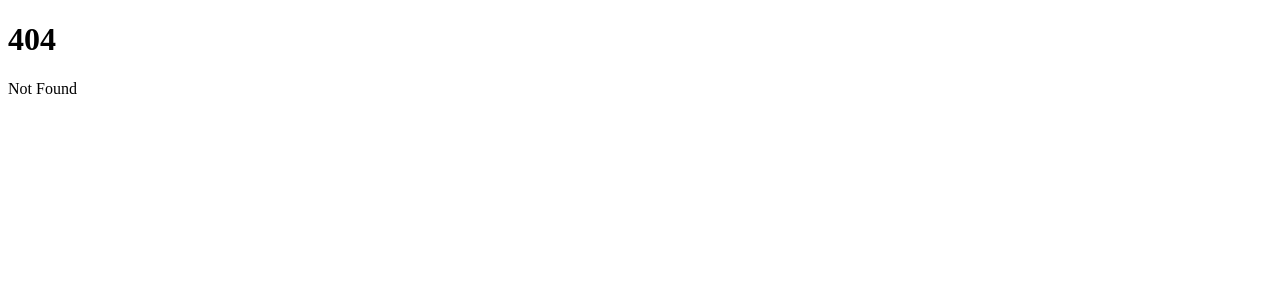
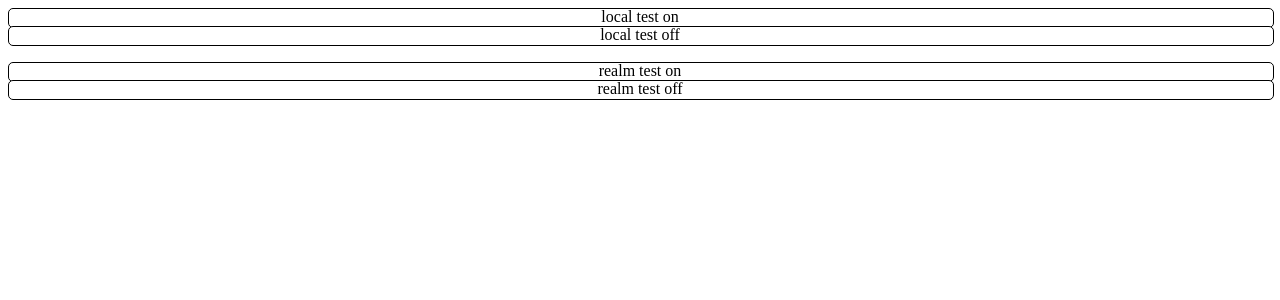
Before and after one commit to no-parking-production/np-svelte-plus-blocks, a SvelteKit app: page /test-a in a window 1280 px wide. Before the commit this address had no page. Shown: the top 300 px of the page. Built offline with nearby package versions, Linux system fonts and the light colour scheme.

Commit message:
Add test page with BlocksButton examples for parameter manipulation

```diff
--- /dev/null
+++ b/src/routes/test-a/+page.svelte
@@ -0,0 +1,34 @@
+<script>
+
+    import {BlocksInterface} from "$lib/common/BlocksInterface.js";
+    import {BAction} from "$lib/common/button/BAction.js";
+    import BlocksButton from "$lib/components/BlocksButton.svelte";
+
+
+    const blocks = BlocksInterface.getInstance();
+    blocks?.addTags('hey');
+    blocks?.gotoBlock('test');
+
+    let test = blocks?.getParamStore('test');
+    let num = blocks?.getParamStore('num');
+</script>
+
+
+<BlocksButton label="local test on"
+              primaryAction={BAction.SetProperty('test', 'lala')}
+/>
+<BlocksButton label="local test off"
+              primaryAction={BAction.SetProperty('test', false)}
+/>
+
+
+
+&nbsp;
+<BlocksButton label="realm test on"
+              primaryAction={BAction.SetProperty('Realm.Test_realm.variable.test_bool', true)}
+/>
+<BlocksButton label="realm test off"
+              primaryAction={BAction.SetProperty('Realm.Test_realm.variable.test_bool', false)}
+/>
+
+<div>{$test} {$num}</div>
```
